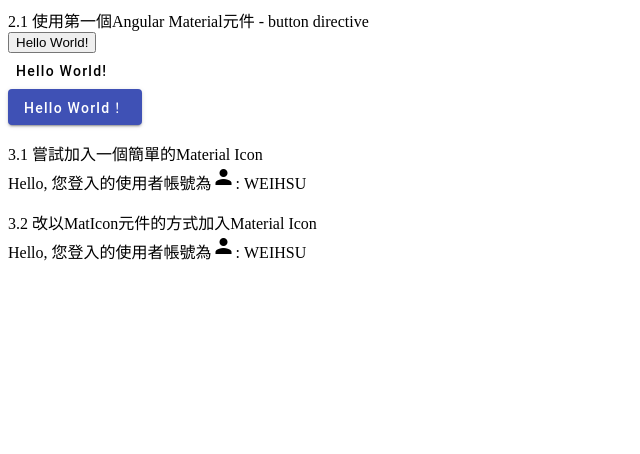
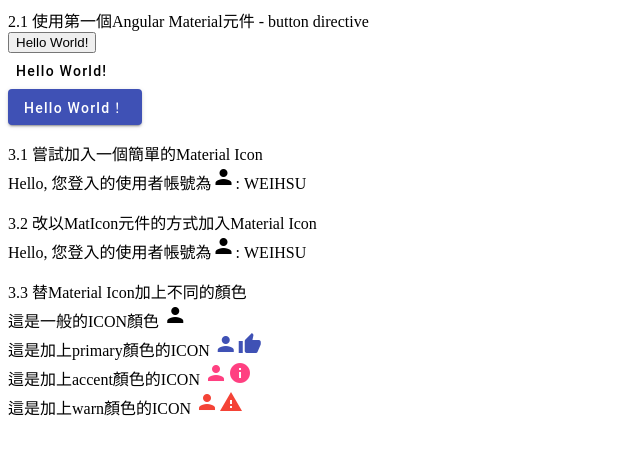
Before and after one commit to SW00917/angular-material, an Angular app: page / in a window 1280 px wide. Shown: the top 454 px of the page, without its empty margins (0-640 px from the left). Built offline with nearby package versions, Linux system fonts and the light colour scheme.

Commit message:
替Material Icon加上不同的顏色

```diff
--- a/src/app/app.component.html
+++ b/src/app/app.component.html
@@ -14,4 +14,26 @@
 <div>Hello, 您登入的使用者帳號為<mat-icon>person</mat-icon>: WEIHSU</div>
 <p></p>
 
+3.3 替Material Icon加上不同的顏色
+<div>
+  這是一般的ICON顏色
+  <mat-icon>person</mat-icon>
+</div>
+<div>
+  這是加上primary顏色的ICON
+  <mat-icon color="primary">person</mat-icon>
+  <mat-icon color="primary">thumb_up</mat-icon>
+</div>
+<div>
+  這是加上accent顏色的ICON
+  <mat-icon color="accent">person</mat-icon>
+  <mat-icon color="accent">info</mat-icon>
+</div>
+<div>
+  這是加上warn顏色的ICON
+  <mat-icon color="warn">person</mat-icon>
+  <mat-icon color="warn">warning</mat-icon>
+</div>
+<p></p>
+
 <router-outlet></router-outlet>
```
